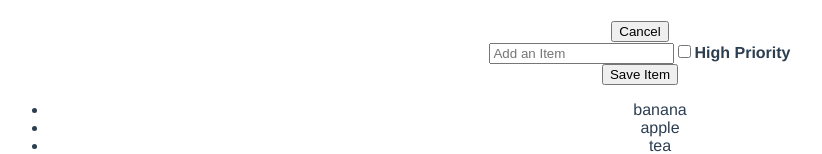
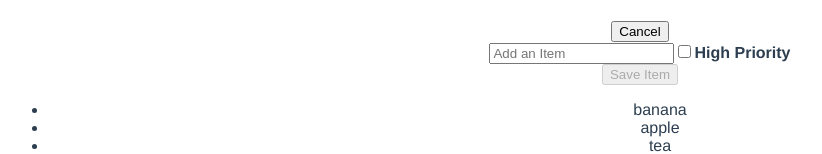
Before and after one commit to heshamelmasry77/shopping-list-Vue.js-3, a Vue app: page / in a window 1280 px wide. Both pictures are taken after a click on the button "Add Item". Shown: the part 323-477 px from the top of the page, without its empty margins (0-822 px from the left). Built offline with nearby package versions, Linux system fonts and the light colour scheme.

Commit message:
Disable the BTN if no data in the input field

```diff
--- a/src/components/ShoppingList.vue
+++ b/src/components/ShoppingList.vue
@@ -14,7 +14,7 @@
         <strong>High Priority</strong>
       </label>
       <div>
-        <button v-on:click="saveItem" class="btn btn-primary">Save Item</button>
+        <button v-bind:disabled="newItem.length === 0" v-on:click="saveItem" class="btn btn-primary">Save Item</button>
       </div>
     </div>
     <p v-if="items.length === 0">Nice Job!, You have bought all your items</p>
```
